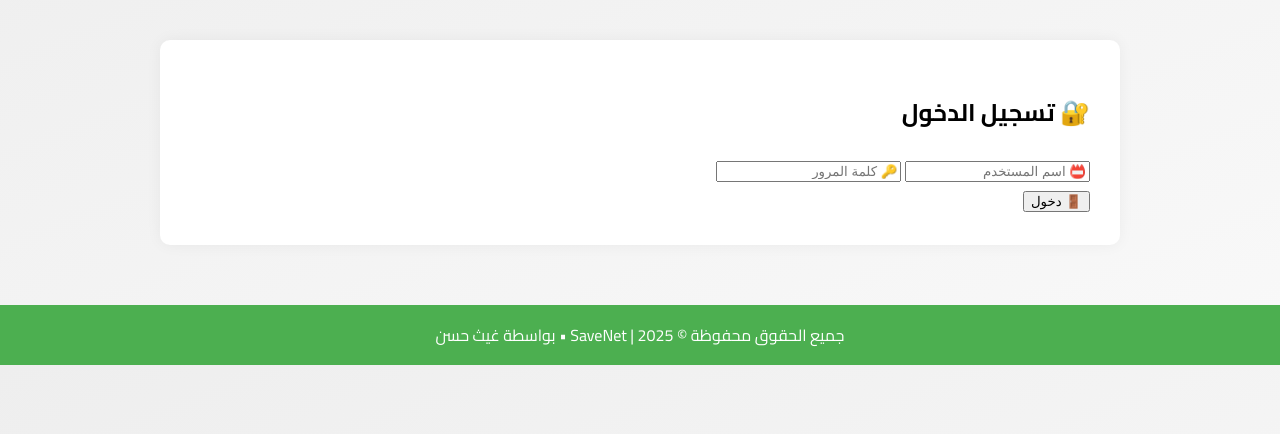
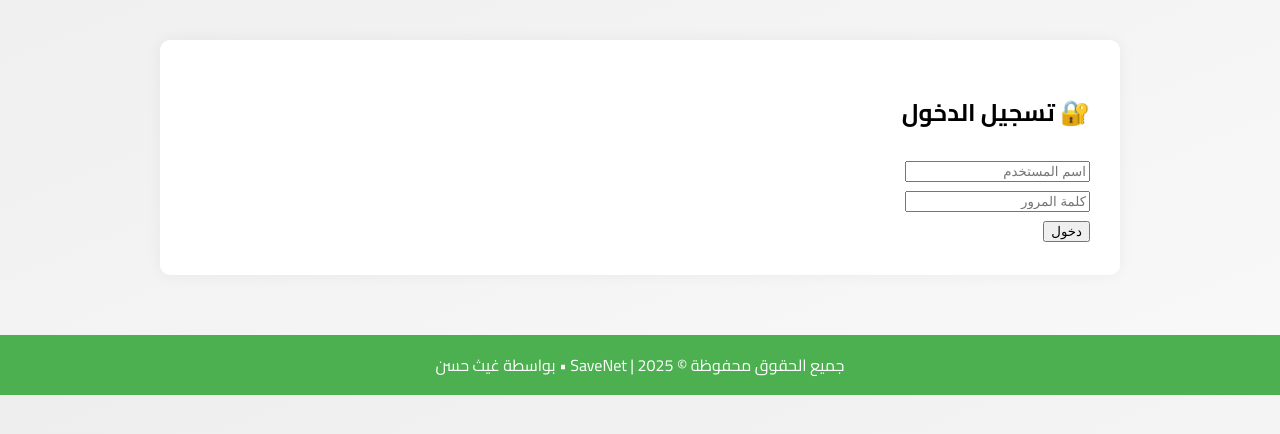
Before and after one commit to ghaithhasan963/reporting-platform, a Flask app: page /login in a window 1280 px wide. Shown: the part 135-569 px from the top of the page. Run offline with Flask 3, Linux system fonts and the light colour scheme; parts of the project's set-up code (start-up, migrations or seed data) failed here and were passed over.

Commit message:
Update login.html

```diff
--- a/reporting_platform/templates/login.html
+++ b/reporting_platform/templates/login.html
@@ -1,26 +1,12 @@
-{% extends 'base.html' %}
-{% block title %}تسجيل الدخول | SaveNet{% endblock %}
+{% extends "base.html" %}
 {% block content %}
-
-<div class="max-w-md mx-auto mt-16 bg-white p-6 rounded-2xl shadow-lg animate__animated animate__fadeInDown">
-  <h2 class="text-3xl font-bold text-center text-indigo-700 mb-6">🔐 تسجيل الدخول</h2>
-
-  {% if error %}
-    <script>
-      Swal.fire('❌ خطأ!', '{{ error }}', 'error');
-    </script>
-  {% endif %}
-
-  <form method="POST" class="space-y-4">
-    <input type="text" name="username" placeholder="📛 اسم المستخدم" required class="w-full border rounded px-3 py-2 focus:ring focus:ring-indigo-400">
-    <input type="password" name="password" placeholder="🔑 كلمة المرور" required class="w-full border rounded px-3 py-2 focus:ring focus:ring-pink-400">
-
-    <div class="text-center mt-6">
-      <button type="submit" class="bg-indigo-600 text-white px-5 py-2 rounded-lg hover:bg-indigo-700 transition transform hover:scale-105">
-        🚪 دخول
-      </button>
-    </div>
-  </form>
-</div>
-
+<h2 class="text-center">🔐 تسجيل الدخول</h2>
+<form method="POST">
+  <input type="text" name="username" placeholder="اسم المستخدم" class="form-control" required><br>
+  <input type="password" name="password" placeholder="كلمة المرور" class="form-control" required><br>
+  <button type="submit" class="btn btn-primary">دخول</button>
+</form>
+{% if error %}
+  <div class="alert alert-danger mt-3">⚠️ اسم المستخدم أو كلمة المرور غير صحيحة</div>
+{% endif %}
 {% endblock %}
```
